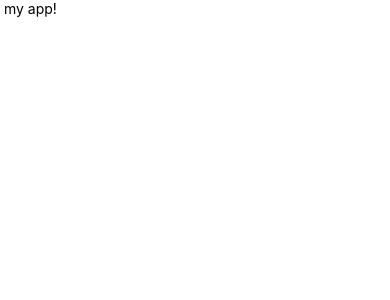
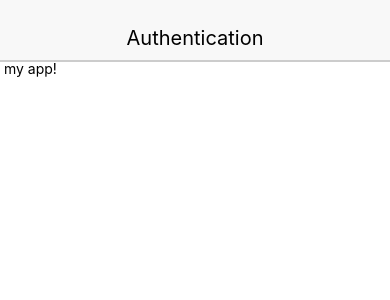
Before and after one commit to keithj0nes/rn-firebase-auth, a React Native app: screen / in a window 390 px wide. Shown: the top 300 px of the page. Built offline with nearby package versions, Linux system fonts and the light colour scheme.

Commit message:
Add file structure to reuse components with simple import

```diff
--- a/src/App.js
+++ b/src/App.js
@@ -1,10 +1,12 @@
 import React from 'react';
 import { View, Text } from 'react-native';
+import { Header } from './components/common';
 
 class App extends React.Component {
   render(){
     return (
       <View>
+        <Header title='Authentication' />
         <Text> my app! </Text>
       </View>
     )
--- /dev/null
+++ b/src/components/common/Button.js
@@ -0,0 +1,37 @@
+import React from 'react';
+import { Text, TouchableOpacity } from 'react-native';
+
+const Button = ({whenPressed, children}) => {
+  const { buttonStyle, textStyle } = styles
+  return (
+    <TouchableOpacity onPress={whenPressed}style={buttonStyle}>
+      <Text style={textStyle}>
+        {children}
+      </Text>
+    </TouchableOpacity>
+  )
+}
+
+
+const styles = {
+  textStyle: {
+    alignSelf: 'center',
+    color: '#007aff',
+    fontSize: 16,
+    fontWeight: '600',
+    paddingTop: 10,
+    paddingBottom: 10
+  },
+  buttonStyle: {
+    flex: 1,
+    alignSelf: 'stretch',
+    backgroundColor: '#fff',
+    borderRadius: 5,
+    borderWidth: 1,
+    borderColor: '#007aff',
+    marginLeft: 5,
+    marginRight: 5
+  }
+}
+
+export { Button };
--- /dev/null
+++ b/src/components/common/Card.js
@@ -0,0 +1,28 @@
+import React from 'react';
+import { View } from 'react-native';
+
+const Card = (props) => {
+  return (
+    <View style={styles.containerStyle}>
+      {props.children}
+    </View>
+  )
+}
+
+const styles = {
+  containerStyle: {
+    borderWidth: 1,
+    borderRadius: 2,
+    borderColor: '#ddd',
+    borderBottomWidth: 0,
+    shadowColor: '#000',
+    shadowOffset: { width: 0, height: 2 },
+    shadowOpacity: 0.1,
+    shadowRadius: 2,
+    elevation: 1,
+    marginLeft: 5,
+    marginRight: 5,
+    marginTop: 10
+  }
+}
+export { Card };
--- /dev/null
+++ b/src/components/common/CardItem.js
@@ -0,0 +1,23 @@
+import React from 'react';
+import { View } from 'react-native';
+
+const CardItem = (props) => {
+  return (
+    <View style={styles.containerStyle}>
+      {props.children}
+    </View>
+  )
+}
+
+const styles = {
+  containerStyle: {
+    borderBottomWidth: 1,
+    padding: 5,
+    backgroundColor: '#fff',
+    justifyContent: 'flex-start',
+    flexDirection: 'row',
+    borderColor: '#ddd',
+    position: 'relative'
+  }
+}
+export { CardItem };
--- /dev/null
+++ b/src/components/common/Header.js
@@ -0,0 +1,32 @@
+import React from 'react';
+import { StyleSheet, Text, View } from 'react-native';
+
+const Header = (props) => {
+  const { viewStyle, textStyle } = styles;
+  return (
+    <View style={viewStyle}>
+      <Text style={textStyle}>{props.title}</Text>
+    </View>
+  )
+}
+
+const styles = {
+  viewStyle: {
+    backgroundColor: '#F8F8F8',
+    alignItems: 'center',
+    justifyContent: 'center',
+    // marginTop: 20,
+    height: 60,
+    paddingTop: 15,
+    shadowColor: '#000',
+    shadowOffset: { width: 0, height: 2 },
+    shadowOpacity: 0.2,
+    elevation: 2,
+    position: 'relative'
+  },
+  textStyle: {
+    fontSize: 20,
+  }
+}
+
+export { Header };
--- /dev/null
+++ b/src/components/common/index.js
@@ -0,0 +1,4 @@
+export * from './Button';
+export * from './Card';
+export * from './CardItem';
+export * from './Header';
```
